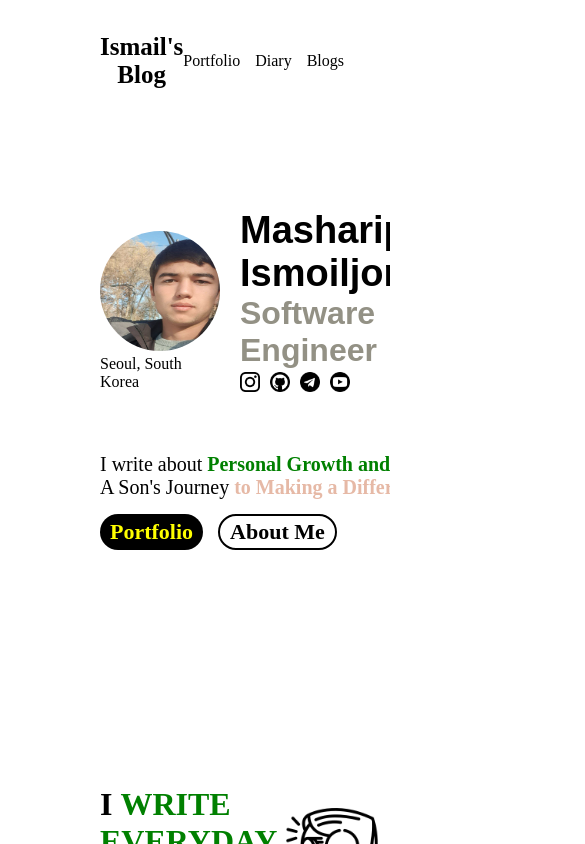
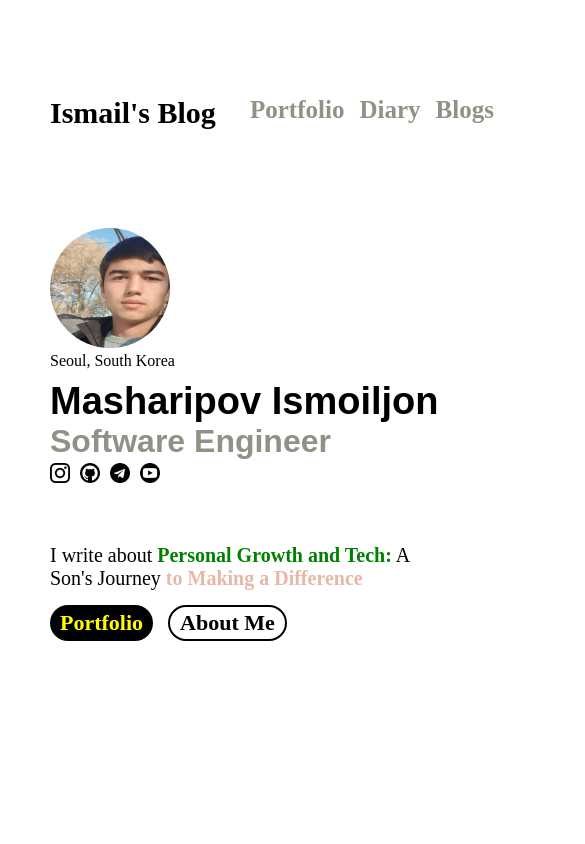
Before and after one commit to Ismoiljon1101/Ismail-s--Personal-website-, a plain HTML site: page index.html in a window 390 px wide. Shown: the top 844 px of the page, 585 px wide, since content can reach past the window. Drawn offline with Linux system fonts and the light colour scheme.

Commit message:
mobile responsibility was added, still have to work on it

```diff
--- a/index.html
+++ b/index.html
@@ -3,7 +3,7 @@
 <head>
     <meta charset="UTF-8">
     <meta name="viewport" content="width=device-width, initial-scale=1.0">
-    <title>Document</title>
+    <title>Home</title>
     <link rel="stylesheet" href="styles/demo.css
     ">
 </head>
@@ -149,10 +149,11 @@
         </footer>
 
     </div>
-    <script>
+    <!-- <script>
         window.alert("Tom needs to be slapped")
         alert("tome cries soon!")
         console.log("Sarah is hiring serial killer to eliminate you!")
-    </script>
+    </script> -->
 </body>
+
 </html>
--- a/styles/demo.css
+++ b/styles/demo.css
@@ -3,9 +3,7 @@
     margin: 0;
     padding: 0;
 }
-body{
-    overflow: hidden;
-}
+
 li{
     list-style-type: none;
 }
@@ -48,23 +46,46 @@ p{
 
 .first-page{
     height: 100vh;
-    scroll-snap-align: start;
+
     margin: 20px 100px;
+}
+.biggest-box{
+    max-width: 1400px;
+    min-width: 1000px;
 }
 .second-page{
     margin: 20px 100px;
     height: 100vh;
-    scroll-snap-align: start;
     padding-top: 70px;
 }
+
+.span-25px{
+    font-size: 25px;
+    font-weight:bold;
+    color:#939185;
+    transition: 01s;
+}
+.span-25px:hover{
+    color: #000000;
+}
+
 .third-page{
     height: 90vh;
-    scroll-snap-align: start;
+
     margin: 20px 100px;
     padding-top: 70px;
 }
 
-
+.left{
+    height: 30px;
+    width: 200px;
+    text-align: left;
+}
+.right{
+    height: 30px;
+    width: 200px;
+    text-align: right;
+}
 
 .name{
     padding-left: 20px;
@@ -174,13 +195,10 @@ header{
     justify-content: flex-start;
 }
 .h1-25px{
-    font-size: 25px;
+    font-size: 30px;
 
 }
-.h1-25px{
-    font-size: 25px;
 
-}
 .content-inside, .buttons{
 
     display: flex;
@@ -206,3 +224,46 @@ footer{
 #at-the{
     margin-top: 30px;
 }
+
+
+@media (max-width:800px ) {
+    *{
+        padding: 0;
+        margin: 0;
+    }
+    header{
+
+        display: flex;
+        align-items: center;
+        text-align: center;
+        justify-content: space-between;
+
+
+    }
+    header span, h1{
+        font-size: 20px;
+    }
+
+    .content-inside{
+        display: block;
+        padding: 0;
+    }
+    .name{
+        padding-top: 20px;
+        padding-left: 0;
+    }
+    .i-write{
+
+        width: 700px;
+        break-inside: auto;
+    }
+    .first-page, .second-page, .third-page, footer{
+
+        margin: 50px;
+        width: 400px;
+    }
+    .content-make{
+         width: 400px;
+    }
+
+}
```
